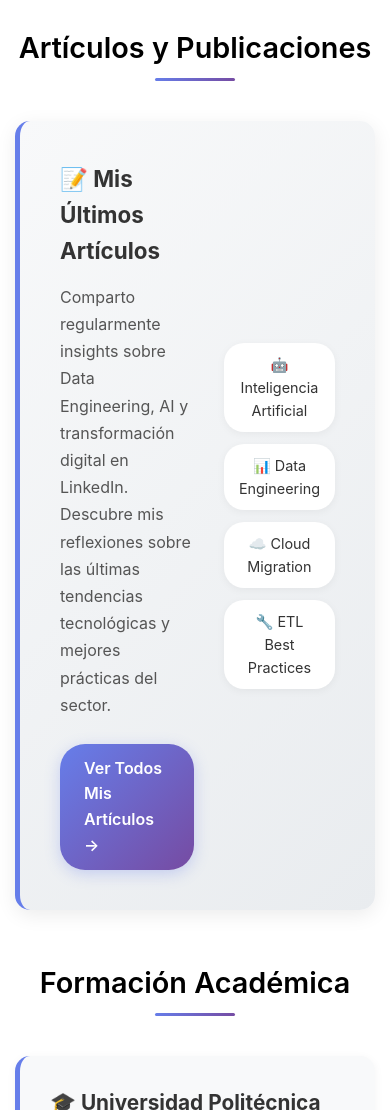
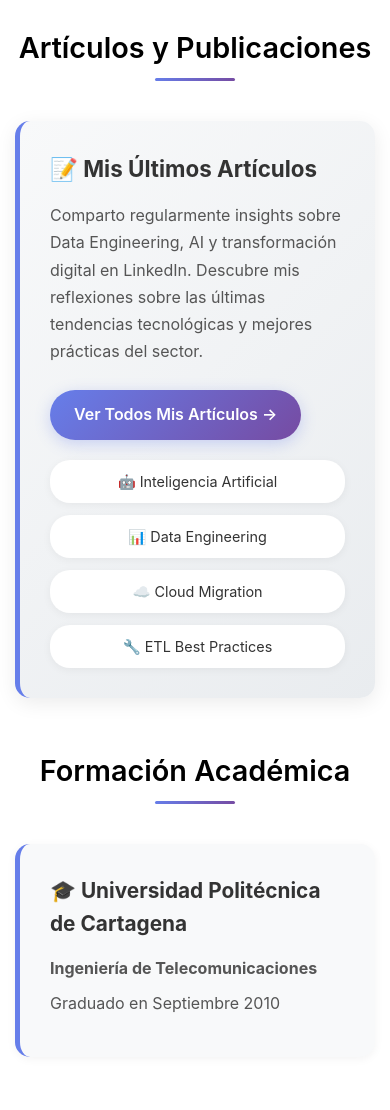
Before and after one commit to antroc/portfolio, a plain HTML site: page index.html in a window 390 px wide. Shown: the part 6340-7450 px from the top of the page. Drawn offline with Linux system fonts and the light colour scheme; a script that the page names is missing.

Commit message:
Update styles.css

```diff
--- a/styles.css
+++ b/styles.css
@@ -621,6 +621,12 @@ body {
         gap: 20px;
     }
 
+    .articles-card {
+        grid-template-columns: 1fr;
+        gap: 20px;
+        padding: 30px;
+    }
+
     .container {
         padding: 0 15px;
     }
```
